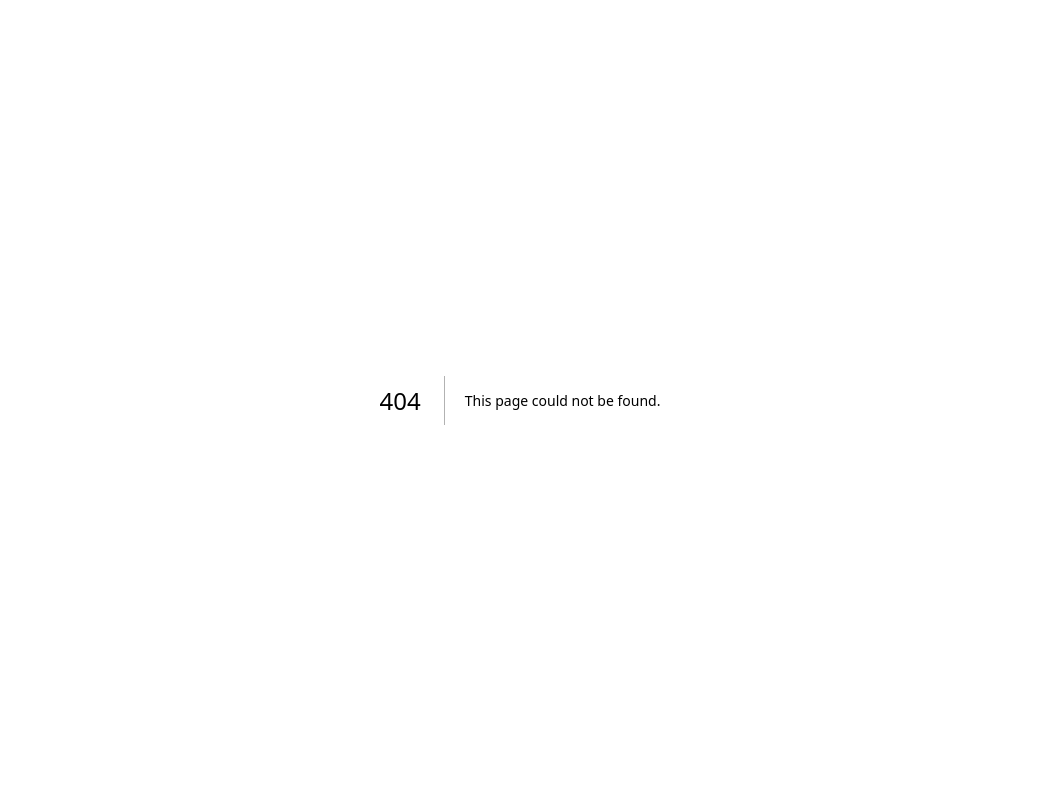
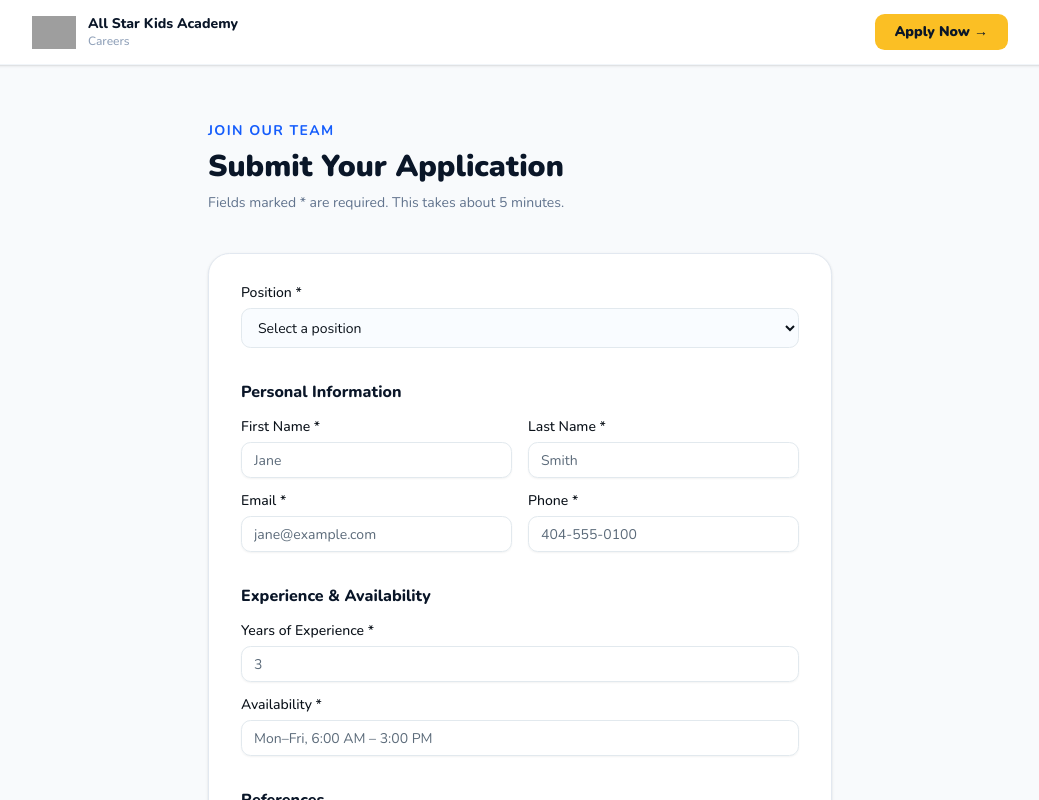
Before and after one commit to Square-A-Agency/allstarkids-platform, a Next.js app: page /careers/apply in a window 1280 px wide. Before the commit this address had no page. Shown: the top 800 px of the page, without its empty margins (120-1159 px from the left). Built offline with nearby package versions, Linux system fonts and the light colour scheme; grey boxes are pictures that could not be loaded.

Commit message:
feat: add careers apply and success pages

```diff
--- /dev/null
+++ b/src/app/careers/apply/page.tsx
@@ -0,0 +1,26 @@
+// src/app/careers/apply/page.tsx
+import ApplicationForm from '@/components/careers/ApplicationForm'
+
+export const metadata = {
+  title: 'Apply | All Star Kids Academy Careers',
+}
+
+export default async function ApplyPage({
+  searchParams,
+}: {
+  searchParams: Promise<{ role?: string }>
+}) {
+  const { role } = await searchParams
+  return (
+    <div className="max-w-2xl mx-auto px-6 py-14">
+      <div className="mb-10">
+        <p className="text-blue-600 text-sm font-bold uppercase tracking-widest mb-2">Join Our Team</p>
+        <h1 className="text-3xl font-black text-[#0a1628]">Submit Your Application</h1>
+        <p className="text-slate-500 mt-2 text-sm">Fields marked * are required. This takes about 5 minutes.</p>
+      </div>
+      <div className="bg-white rounded-2xl border border-slate-200 shadow-sm p-8">
+        <ApplicationForm defaultRole={role} />
+      </div>
+    </div>
+  )
+}
--- /dev/null
+++ b/src/app/careers/apply/success/page.tsx
@@ -0,0 +1,25 @@
+// src/app/careers/apply/success/page.tsx
+import Link from 'next/link'
+import { CheckCircle } from 'lucide-react'
+
+export const metadata = {
+  title: 'Application Submitted | All Star Kids Academy',
+}
+
+export default function SuccessPage() {
+  return (
+    <div className="max-w-xl mx-auto px-6 py-24 text-center">
+      <CheckCircle size={56} className="text-green-500 mx-auto mb-6" />
+      <h1 className="text-3xl font-black text-[#0a1628] mb-3">Application Received!</h1>
+      <p className="text-slate-500 mb-8 leading-relaxed">
+        Thank you for applying to All Star Kids Academy. We'll review your application and be in touch soon.
+      </p>
+      <Link
+        href="/careers"
+        className="inline-block bg-[#0a1628] text-white font-black text-sm px-8 py-3 rounded-md hover:brightness-110 transition-[filter]"
+      >
+        ← Back to Careers
+      </Link>
+    </div>
+  )
+}
```
